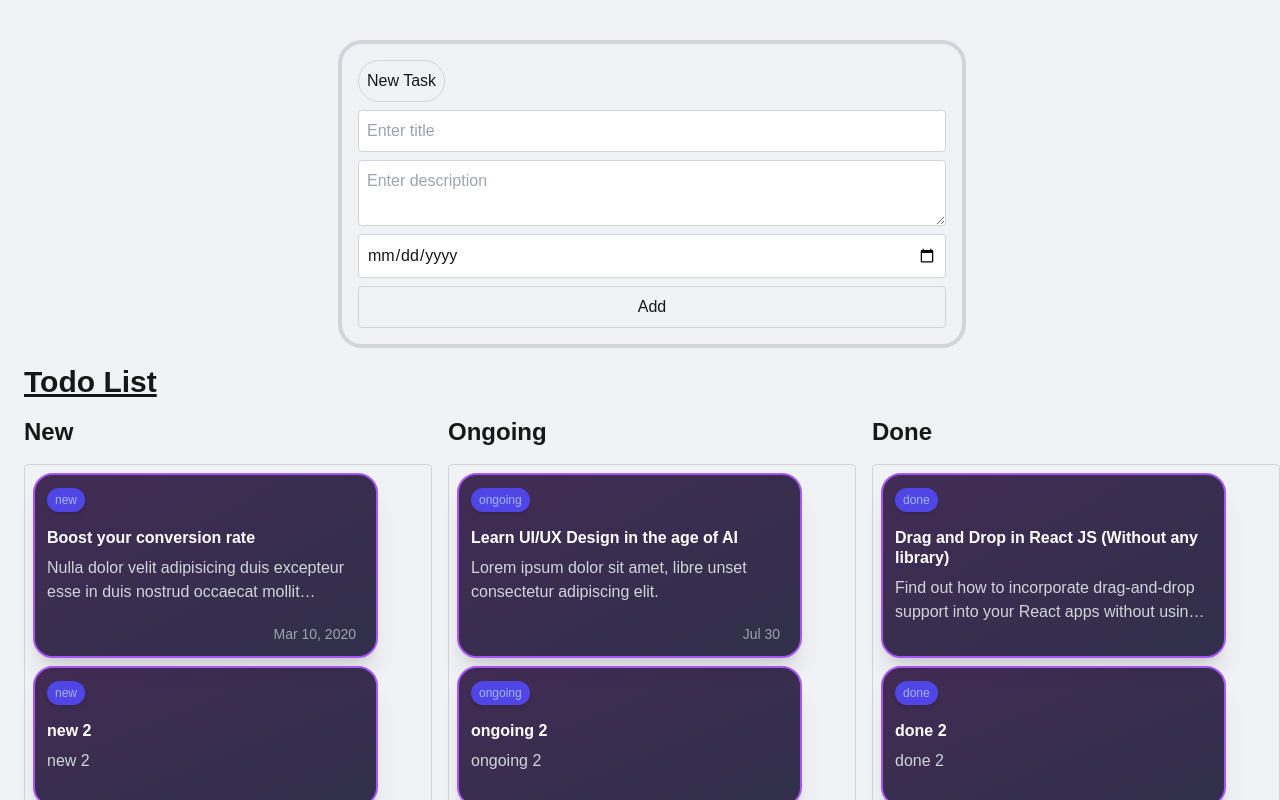
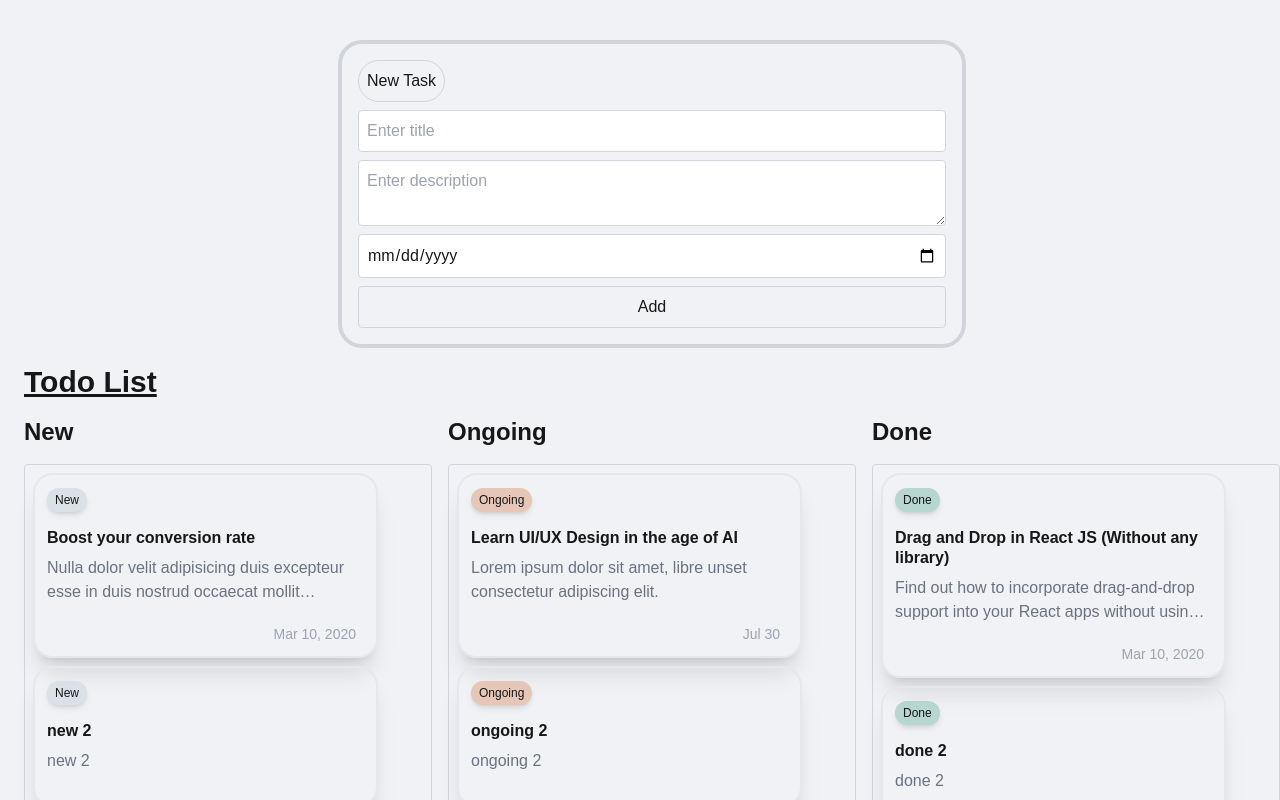
Before and after one commit to tahsinAmin/task-manage, a Next.js app: page / in a window 1280 px wide. Shown: the top 800 px of the page. Built offline with nearby package versions, Linux system fonts and the light colour scheme.

Commit message:
impr (tag): Status label having color

```diff
--- a/src/app/components/Card.tsx
+++ b/src/app/components/Card.tsx
@@ -2,18 +2,18 @@ import { taskProp } from "../types/types";
 
 const Card = ({ task, moveTask, state }: { task: taskProp, moveTask: (task: taskProp, state: number) => void, state: number }) => {
     return (
-        <li className="bg-black bg-opacity-80 rounded-[20px] shadow-xl p-3 xl:w-[345px] relative overflow-hidden border-2 border-purple-500" onClick={() => moveTask(task, state)}>
-            <div className="absolute inset-0 bg-gradient-to-br from-purple-800 to-indigo-900 opacity-30 rounded-2xl"></div>
+        <li className=" rounded-[20px] shadow-xl p-3 xl:w-[345px] relative overflow-hidden border-2 border-gray-200" onClick={() => moveTask(task, state)}>
+            <div className="absolute inset-0 rounded-2xl"></div>
             <div className="relative z-10">
-                <span className="inline-block bg-indigo-600 text-indigo-300 text-xs px-2 py-1 rounded-full mb-4 shadow-md">
+                <span className={`inline-block tag-${task.status} text-xs px-2 py-1 rounded-full mb-4 shadow-md capitalize`}>
                 {task.status}
                 </span>
 
-                <h2 className="text-white text-md font-bold mb-2 leading-tight">
+                <h2 className="text-md font-bold mb-2 leading-tight">
                     {task.title}
                 </h2>
 
-                <p className="text-gray-300 text-base mb-5 line-clamp-2">
+                <p className="text-gray-500 text-base mb-5 line-clamp-2">
                     {task.description}
                 </p>
 
--- a/src/app/globals.css
+++ b/src/app/globals.css
@@ -5,6 +5,16 @@
 :root {
   --background: #f0f2f5;
   --foreground: #171717;
+}
+
+.tag-new {
+  background-color: #dae1e7;
+}
+.tag-ongoing {
+  background-color: #e6c6b7;
+}
+.tag-done {
+  background-color: #b7d6cf;
 }
 
 @media (prefers-color-scheme: dark) {
--- a/src/app/utils.ts
+++ b/src/app/utils.ts
@@ -2,4 +2,4 @@ export const newDemoTasks = [{ id: "1", title: "Boost your conversion rate", sta
 
 export const ongoingDemoTasks = [{ id: "4", title: "Learn UI/UX Design in the age of AI", status: "ongoing", description: "Lorem ipsum dolor sit amet, libre unset consectetur adipiscing elit.", dueDate: "Jul 30" }, { id: "5", title: "ongoing 2", status: "ongoing", description: "ongoing 2", dueDate: "" }, { id: "6", title: "ongoing 3", status: "ongoing", description: "ongoing 3", dueDate: "" }]
 
-export const doneDemoTasks = [{ id: "7", title: "Drag and Drop in React JS (Without any library)", status: "done", description: "Find out how to incorporate drag-and-drop support into your React apps without using third-party tools. ", dueDate: "" }, { id: "8", title: "done 2", status: "done", description: "done 2", dueDate: "" }, { id: "9", title: "done 3", status: "done", description: "done 3", dueDate: "" }]
+export const doneDemoTasks = [{ id: "7", title: "Drag and Drop in React JS (Without any library)", status: "done", description: "Find out how to incorporate drag-and-drop support into your React apps without using third-party tools. ", dueDate: "Mar 10, 2020" }, { id: "8", title: "done 2", status: "done", description: "done 2", dueDate: "Mar 10, 2020" }, { id: "9", title: "done 3", status: "done", description: "done 3", dueDate: "Mar 10, 2020" }]
```
